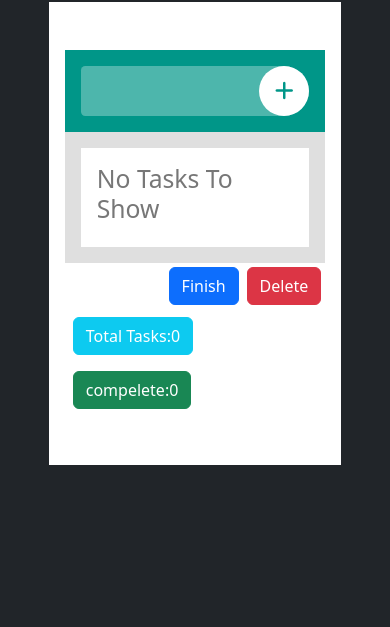
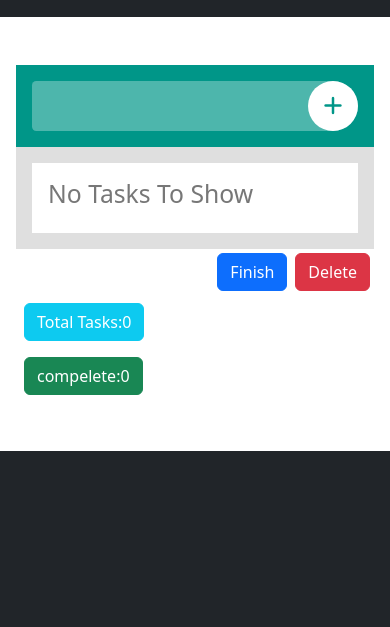
Before and after one commit to AhmedZain14/To-DO-List-App, a plain HTML site: page index.html in a window 390 px wide. Shown: the part 217-844 px from the top of the page. Drawn offline with Linux system fonts and the light colour scheme.

Commit message:
give the designe width 100% in mobile mode

```diff
--- a/css/main.css
+++ b/css/main.css
@@ -58,3 +58,11 @@ input {
 h2 {
 
 }
+
+
+
+@media screen and (max-width: 600px) {
+    .form {
+        width: 100% !important;
+    }
+}
```
